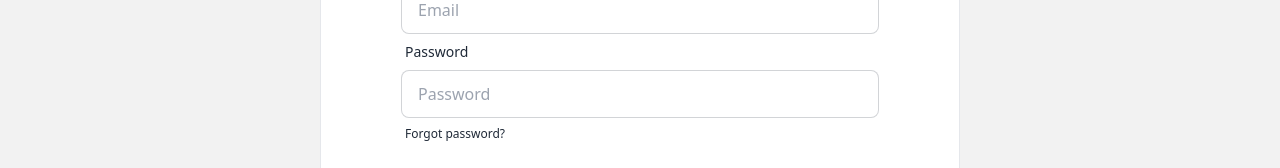
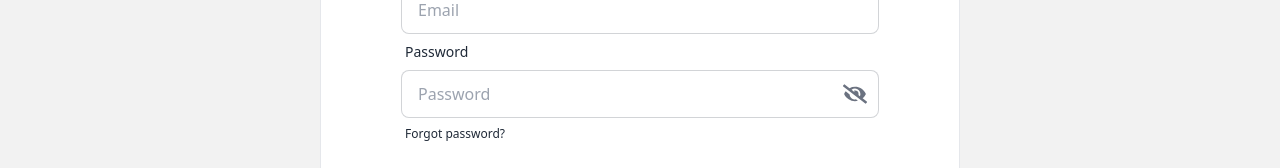
Before and after one commit to protap1100/CrestViewEstate, a React (Vite) app: page /login in a window 1280 px wide. Shown: the part 339-507 px from the top of the page. Built offline with nearby package versions, Linux system fonts and the light colour scheme.

Commit message:
demo footer and banner added

```diff
--- /dev/null
+++ b/src/Components/Banner.jsx
@@ -0,0 +1,9 @@
+const Banner = () => {
+    return (
+        <div>
+            <h1>Banner </h1>
+        </div>
+    );
+};
+
+export default Banner;
--- a/src/Components/Footer.jsx
+++ b/src/Components/Footer.jsx
@@ -1,7 +1,7 @@
 const Footer = () => {
     return (
-        <div>
-
+        <div className="bg-TopBackground text-white py-20 text-center">
+            <h1>Footer section </h1>
         </div>
     );
 };
--- a/src/Pages/Home.jsx
+++ b/src/Pages/Home.jsx
@@ -1,10 +1,16 @@
+import Banner from "../Components/Banner";
+import Footer from "../Components/Footer";
 import Navbar from "../Components/Navbar";
 
 const Home = () => {
     return (
-        <div className="container mt-5 mx-auto font-Poppins">
+        <div>
+            <div className="container mt-5 mx-auto font-Poppins">
             <Navbar></Navbar>
             <h1>Im Home page</h1>
+            <Banner></Banner>
+        </div>
+            <Footer></Footer>
         </div>
     );
 };
--- a/src/Pages/Login.jsx
+++ b/src/Pages/Login.jsx
@@ -1,7 +1,11 @@
+import { useState } from "react";
 import { BsGithub, BsGoogle } from "react-icons/bs";
+import { FaEye, FaEyeSlash } from "react-icons/fa";
 import { Link } from "react-router-dom";
 
 const Login = () => {
+  const [showPassword, setShowPassword] = useState(true);
+
   return (
     <div className="container mt-10 mx-auto">
       <div>
@@ -15,27 +19,73 @@ const Login = () => {
                 <label className="label">
                   <span className="label-text">Email</span>
                 </label>
-                    <input type="email" placeholder="Email" className="input input-bordered" required />
+                <input
+                  type="email"
+                  placeholder="Email"
+                  className="input input-bordered"
+                  required
+                />
               </div>
               <div className="form-control">
                 <label className="label">
                   <span className="label-text">Password</span>
                 </label>
-                    <input type="password" placeholder="Password" className="input input-bordered" required />
+                <div className="relative">
+                  <input
+                    type={showPassword ? "text" : "password"}
+                    placeholder="Password"
+                    className="input input-bordered w-full"
+                    required
+                  />
+                  <span
+                    className="absolute inset-y-0 right-0 pr-3 flex items-center"
+                    onClick={() => {
+                      setShowPassword(!showPassword);
+                    }}
+                  >
+                    {showPassword ? (
+                      <FaEyeSlash className="text-gray-500 text-2xl cursor-pointer">
+                        {" "}
+                      </FaEyeSlash>
+                    ) : (
+                      <FaEye className="text-gray-500 text-2xl cursor-pointer" />
+                    )}
+                  </span>
+                </div>
+
                 <label className="label">
-                        <a href="#" className="label-text-alt link link-hover">Forgot password?</a>
+                  <a href="#" className="label-text-alt link link-hover">
+                    Forgot password?
+                  </a>
                 </label>
               </div>
               <div className="form-control mt-6">
-                    <button className="btn btn-primary bg-btn border-btn-border">Login</button>
+                <button className="btn btn-primary bg-btn border-btn-border">
+                  Login
+                </button>
               </div>
             </form>
             <div>
-                    <h1 className="mt-5 text-center">Do Not Have Account? <Link className="font-bold text-green-700" to='/register'>Register</Link></h1>
+              <h1 className="mt-5 text-center">
+                Do Not Have Account?{" "}
+                <Link className="font-bold text-green-700" to="/register">
+                  Register
+                </Link>
+              </h1>
             </div>
             <div>
-                    <div className="p-5 text-center bg-blue-300 rounded-xl mt-5 flex items-center justify-center gap-10 hover:bg-blue-500 cursor-pointer" ><h1>Login With Google</h1> <h1 className="text-xl"><BsGoogle></BsGoogle></h1> </div>
-                    <div className="p-5 text-center bg-blue-300 rounded-xl mt-5 flex items-center justify-center gap-10 hover:bg-blue-500 cursor-pointer" ><h1>Login With Github</h1> <h1 className="text-xl"><BsGithub></BsGithub></h1> </div>
+              <div className="p-5 text-center bg-blue-300 rounded-xl mt-5 flex items-center justify-center gap-10 hover:bg-blue-500 cursor-pointer">
+                <h1>Login With Google</h1>{" "}
+                <h1 className="text-xl">
+                  <BsGoogle></BsGoogle>
+                </h1>{" "}
+              </div>
+              <div className="p-5 text-center bg-blue-300 rounded-xl mt-5 flex items-center justify-center gap-10 hover:bg-blue-500 cursor-pointer">
+                <h1>Login With Github</h1>{" "}
+                <h1 className="text-xl">
+                  <BsGithub></BsGithub>
+                </h1>{" "}
+              </div>
             </div>
           </div>
         </div>
--- a/src/Pages/Register.jsx
+++ b/src/Pages/Register.jsx
@@ -1,7 +1,12 @@
+import { useState } from "react";
 import { BsGithub, BsGoogle } from "react-icons/bs";
+import { FaEye, FaEyeSlash } from "react-icons/fa";
 import { Link } from "react-router-dom";
 
 const Register = () => {
+
+  const [showPassword, setShowPassword]  = useState(true);
+
   return (
     <div className="container mt-10 mx-auto">
       <div>
@@ -47,12 +52,21 @@ const Register = () => {
                 <label className="label">
                   <span className="label-text">Password</span>
                 </label>
-                <input
-                  type="password"
-                  placeholder="Password"
-                  className="input input-bordered"
-                  required
-                />
+                <div className="relative">
+                        <input
+                            type={showPassword ? 'text' : 'password'}
+                            placeholder="Password"
+                            className="input input-bordered w-full"
+                            required
+                        />
+                        <span className="absolute inset-y-0 right-0 pr-3 flex items-center" onClick={() =>{
+                                setShowPassword(!showPassword)
+                            }} >
+                            {
+                                showPassword ? <FaEyeSlash className="text-gray-500 text-2xl cursor-pointer"> </FaEyeSlash> : <FaEye className="text-gray-500 text-2xl cursor-pointer" />
+                            }
+                        </span>
+                        </div>
                 <label className="label">
                   <a href="#" className="label-text-alt link link-hover">
                     Forgot password?
```
Lines whose indentation alone changed are shown as unchanged.
